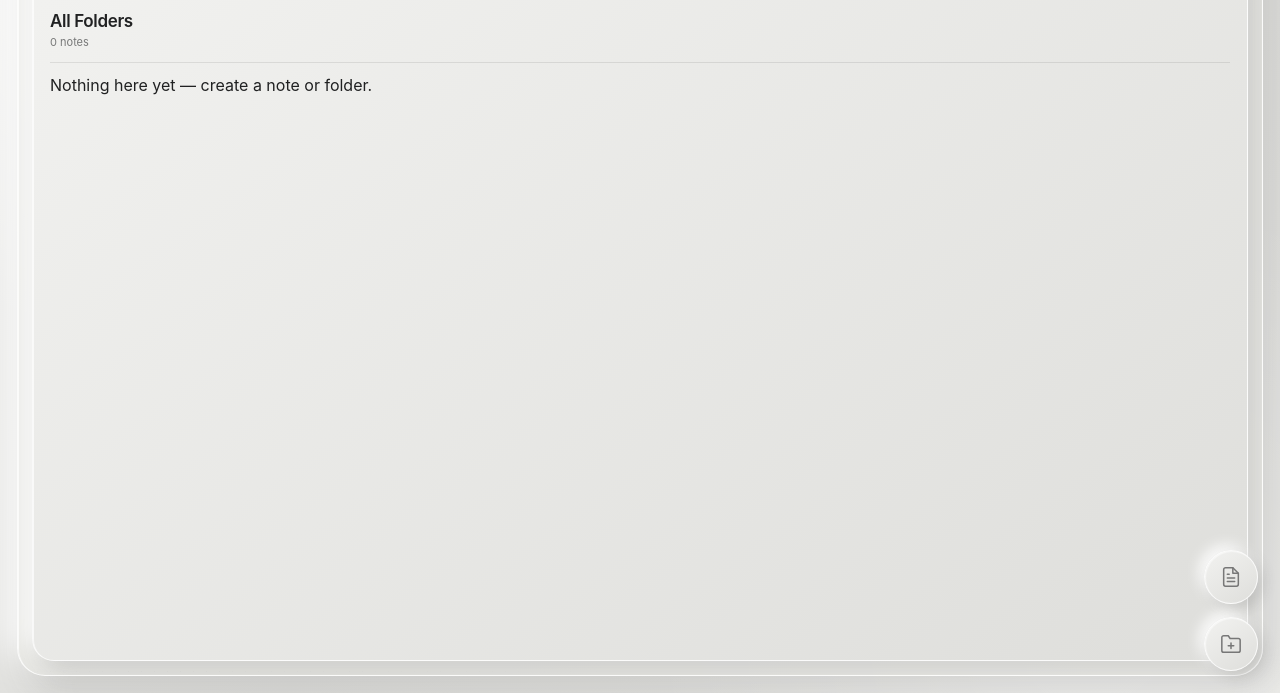
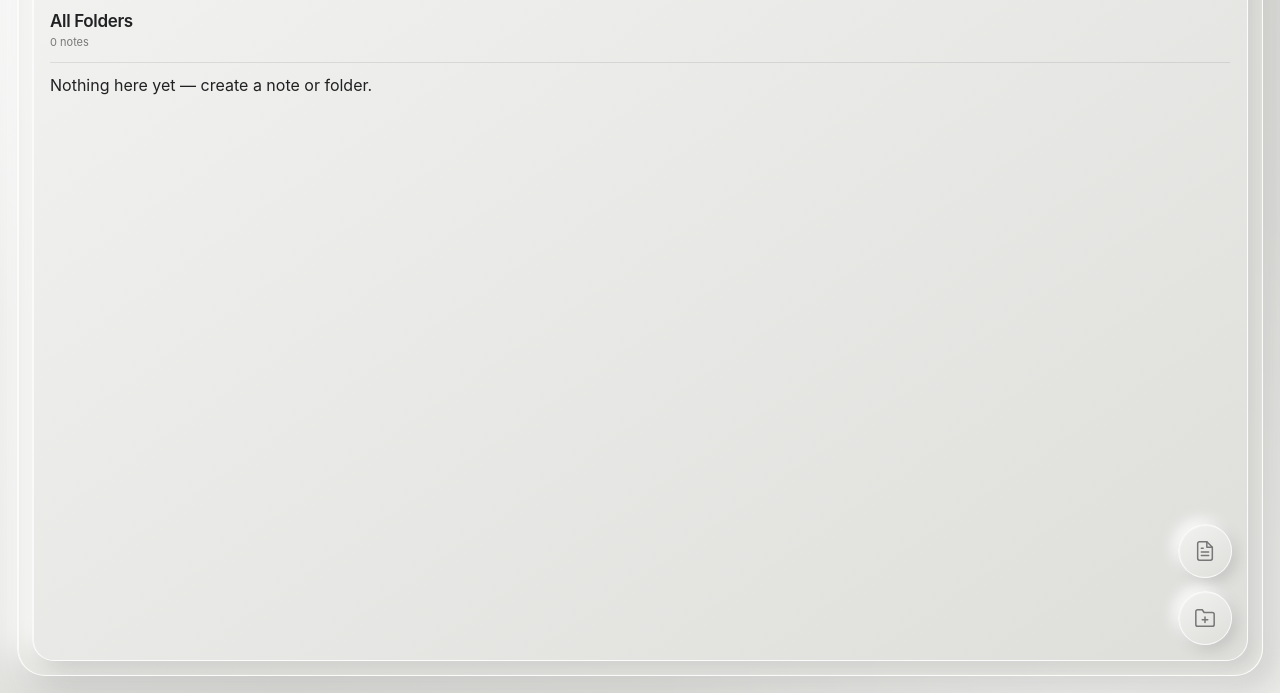
Before and after one commit to basu-10/simple_notes, a website with bundled scripts: page app.html in a window 1280 px wide. Shown: the part 107-800 px from the top of the page. Built offline with nearby package versions, Linux system fonts and the light colour scheme.

Commit message:
feat: add floating action buttons for creating new notes and folders

```diff
--- a/app.html
+++ b/app.html
@@ -30,6 +30,11 @@
     <div class="explorer-titles"><h2 id="folderTitle">Personal</h2><small id="folderCount">0 notes</small></div>
   </div>
   <div class="explorer-body" id="explorer"></div>
+
+  <div class="fab" id="fab">
+    <button class="fab-btn" id="newNote" title="New note" aria-label="New note"><svg viewBox="0 0 24 24" fill="none" stroke="currentColor" stroke-width="2" stroke-linecap="round" stroke-linejoin="round"><path d="M14 2H6a2 2 0 0 0-2 2v16a2 2 0 0 0 2 2h12a2 2 0 0 0 2-2V8z"/><polyline points="14 2 14 8 20 8"/><line x1="16" y1="13" x2="8" y2="13"/><line x1="16" y1="17" x2="8" y2="17"/><polyline points="10 9 9 9 8 9"/></svg></button>
+    <button class="fab-btn" id="newFolderBtn" title="New folder" aria-label="New folder"><svg viewBox="0 0 24 24" fill="none" stroke="currentColor" stroke-width="2" stroke-linecap="round" stroke-linejoin="round"><path d="M22 19a2 2 0 0 1-2 2H4a2 2 0 0 1-2-2V5a2 2 0 0 1 2-2h5l2 3h9a2 2 0 0 1 2 2z"/><line x1="12" y1="11" x2="12" y2="17"/><line x1="9" y1="14" x2="15" y2="14"/></svg></button>
+  </div>
 </aside>
 
 <div class="resizer" id="resizer" role="separator" aria-orientation="vertical" aria-label="Resize panels" tabindex="0"></div>
@@ -57,17 +62,12 @@
     <span class="date" id="date"></span>
     <span class="meta" id="meta">0 characters</span>
   </div>
-</section>
-</section>
+  </section>
+</div>
 <nav class="mobile-nav" id="mobileNav">
   <button data-view="files" class="active">Files</button>
   <button data-view="editor">Editor</button>
 </nav>
-</div>
-<div class="fab" id="fab">
-  <button class="fab-btn" id="newNote" title="New note" aria-label="New note"><svg viewBox="0 0 24 24" fill="none" stroke="currentColor" stroke-width="2" stroke-linecap="round" stroke-linejoin="round"><path d="M14 2H6a2 2 0 0 0-2 2v16a2 2 0 0 0 2 2h12a2 2 0 0 0 2-2V8z"/><polyline points="14 2 14 8 20 8"/><line x1="16" y1="13" x2="8" y2="13"/><line x1="16" y1="17" x2="8" y2="17"/><polyline points="10 9 9 9 8 9"/></svg></button>
-  <button class="fab-btn" id="newFolderBtn" title="New folder" aria-label="New folder"><svg viewBox="0 0 24 24" fill="none" stroke="currentColor" stroke-width="2" stroke-linecap="round" stroke-linejoin="round"><path d="M22 19a2 2 0 0 1-2 2H4a2 2 0 0 1-2-2V5a2 2 0 0 1 2-2h5l2 3h9a2 2 0 0 1 2 2z"/><line x1="12" y1="11" x2="12" y2="17"/><line x1="9" y1="14" x2="15" y2="14"/></svg></button>
-</div>
 </div>
 
 <div class="settings-pop" id="settingsPop" role="menu" aria-label="Settings" hidden>
--- a/css/styles.css
+++ b/css/styles.css
@@ -214,7 +214,7 @@ svg{width:16px;height:16px;stroke:currentColor;fill:none;stroke-width:1.65;strok
 .new-folder-btn svg{width:15px;height:15px}
 .explorer-body{overflow:auto;flex:1;padding:6px 2px 2px}
 /* Floating action button (New note / New folder) */
-.fab{position:fixed;right:22px;bottom:22px;display:flex;flex-direction:column;gap:13px;z-index:40}
+.fab{position:absolute;right:15px;bottom:15px;display:flex;flex-direction:column;gap:13px;z-index:40}
 .fab-btn{
   width:54px;height:54px;border-radius:50%;border:1px solid var(--neu-border);
   background:linear-gradient(145deg,var(--gs),var(--ge));
```
